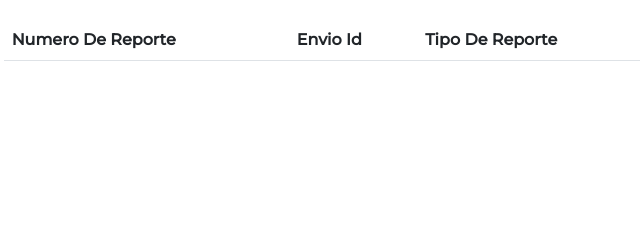
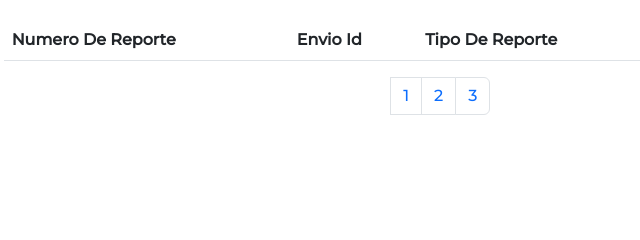
Before and after one commit to Lucas-Naal/Transhipper, a plain HTML site: page pages/reportes.html in a window 1280 px wide. Shown: the top 240 px of the page, 378-1018 px from the left. Drawn offline with nearby package versions, Linux system fonts and the light colour scheme; no server answers.

Commit message:
Some changes

```diff
--- a/pages/reportes.html
+++ b/pages/reportes.html
@@ -106,11 +106,22 @@
               </tbody>
             </table>
           </section>
+          <div>
+            <nav aria-label="Page navigation example">
+              <ul class="pagination justify-content-center">
+                <li class="page-item disabled">
+                  <li class="page-item"><button class="page-link" onclick="cambiarpage()">1</button></li>
+                  <li class="page-item"><button class="page-link" onclick="cambiarpage3()">2</button></li>
+                  <li class="page-item"><button class="page-link" onclick="cambiarpage2()">3</button></li>
+                </li>
+              </ul>
+            </nav>
+          </div>
          </main>
 
 
       </body>
-
+      <script src="/scripts/paginacion/reports/paginacion.js"></script>
         <script src="/scripts/modalData.js"></script>
       <script src="/scripts/killtoke.js"></script>
       <script src="/scripts/report/reportes.js"></script>
--- /dev/null
+++ b/scripts/paginacion/reports/paginacion.js
@@ -0,0 +1,301 @@
+const dataReport= document.querySelector('#reports');
+const cambiar2='http://www.transhipper.somee.com/api/envios/reports/pagination?PageNumber=4&PageSize=10'
+
+async function cambiarpage2() {
+  await fetch(cambiar2,{
+
+        headers:{
+          'Authorization': `Bearer ${localStorage.getItem("token")}`,
+          'Content-Type': 'application/json',
+        }
+      }).then(res => res.json())
+      .then(datos => {
+        createTableEnvios(datos);
+      })
+    }
+
+ function createTableEnvios(datos){
+    dataReport.innerHTML='';
+      for(let valor of datos){
+        dataReport.innerHTML+=`
+
+        <tr>
+          <th scope="grid">${valor.id}</th>
+          <td>${valor.productId}</td>
+          <td>${valor.weightContent}</td>
+          <td>${valor.sourceLocation}</td>
+          <td>${valor.destinationLocation}</td>
+          <td>${valor.placaTransport}</td>
+          <td>
+          <!-- Button trigger modal -->
+     <div class="container" style="height: 60px">
+       <button type="button" class="btn btn-primary" data-bs-toggle="modal" data-bs-target="#exampleModal">
+         <svg xmlns="http://www.w3.org/2000/svg" class="icon icon-tabler icon-tabler-info-circle" width="44" height="44" viewBox="0 0 24 24" stroke-width="1.5" stroke="#ffffff" fill="none" stroke-linecap="round" stroke-linejoin="round">
+           <path stroke="none" d="M0 0h24v24H0z" fill="none"/>
+           <circle cx="12" cy="12" r="9" />
+           <line x1="12" y1="8" x2="12.01" y2="8" />
+           <polyline points="11 12 12 12 12 16 13 16" />
+         </svg>
+       </button>
+     </div>
+
+     <!-- Modal -->
+     <div class="modal fade" id="exampleModal" tabindex="-1" aria-labelledby="exampleModalLabel" aria-hidden="true">
+       <div class="modal-dialog">
+         <div class="modal-content">
+           <div class="modal-header">
+             <h1 class="modal-title fs-5" id="exampleModalLabel">Reporte</h1>
+             <button type="button" class="btn-close" data-bs-dismiss="modal"></button>
+           </div>
+           <div class="modal-body">
+             <form id="moma">
+              <div class="mb-3">
+               <label class="form-label">Buscar por Número de reporte</label>
+               <input  type="text" class="form-control" id="buscador">
+               <button  onclick="buscar()" type="button" class="btn btn-primary mt-2">Buscar</button>
+              </div>
+              <div class="mb-3">
+               <label for="exampleInputEmail1" class="form-label">Reporte Id</label>
+               <input type="text" class="form-control" id="reportId" disabled >
+
+               <div class="mb-3">
+                 <label for="exampleInputPassword1" class="form-label">EnvioID</label>
+                 <input  class="form-control" id="shipID" disabled>
+               </div>
+             </div>
+             <div class="mb-3">
+               <label for="exampleInputPassword1" class="form-label">Tipo De Reporte</label>
+               <input  class="form-control" id="kill" disabled>
+             </div>
+
+             <div class="mb-3">
+               <label for="exampleInputPassword1" class="form-label">Descripción</label>
+               <input  class="form-control" id="kindReport" disabled>
+             </div>
+
+             <div class="form-floating">
+               <select class="form-select" id="floatingSelect" aria-label="Floating label select example">
+                 <option value="Pendiente">Pendiente</option>
+                 <option value="Completo">Completo</option>
+                 <option value="Revisión">Revisión</option>
+               </select>
+               <label for="floatingSelect">Estado Del Reporte</label>
+             </div>
+
+             </form>
+           </div>
+           <div class="modal-footer">
+             <button type="button" class="btn btn-secondary" data-bs-dismiss="modal">Cerrar</button>
+             <button  onclick="changeStatus()" type="submit" class="btn btn-primary">Actualizar Estado</button>
+           </div>
+         </div>
+       </div>
+     </div></td>
+        </tr>
+
+        `
+      }
+
+}
+
+
+
+
+
+const cambiar3='http://www.transhipper.somee.com/api/envios/reports/pagination?PageNumber=3&PageSize=10'
+
+async function cambiarpage3() {
+  await fetch(cambiar3,{
+
+        headers:{
+          'Authorization': `Bearer ${localStorage.getItem("token")}`,
+          'Content-Type': 'application/json',
+        }
+      }).then(res => res.json())
+      .then(datos => {
+        createTableEnvios(datos);
+      })
+    }
+
+    function createTableEnvios(datos){
+        dataReport.innerHTML='';
+      for(let valor of datos){
+        dataReport.innerHTML+=`
+
+        <tr>
+        <th scope="row">${valor.id}</th>
+        <td>${valor.envioId}</td>
+        <td>${valor.typeReport}</td>
+        <td>${valor.status}</td>
+
+        <td>
+        <!-- Button trigger modal -->
+   <div class="container" style="height: 60px">
+     <button type="button" class="btn btn-primary" data-bs-toggle="modal" data-bs-target="#exampleModal">
+       <svg xmlns="http://www.w3.org/2000/svg" class="icon icon-tabler icon-tabler-info-circle" width="44" height="44" viewBox="0 0 24 24" stroke-width="1.5" stroke="#ffffff" fill="none" stroke-linecap="round" stroke-linejoin="round">
+         <path stroke="none" d="M0 0h24v24H0z" fill="none"/>
+         <circle cx="12" cy="12" r="9" />
+         <line x1="12" y1="8" x2="12.01" y2="8" />
+         <polyline points="11 12 12 12 12 16 13 16" />
+       </svg>
+     </button>
+   </div>
+
+   <!-- Modal -->
+   <div class="modal fade" id="exampleModal" tabindex="-1" aria-labelledby="exampleModalLabel" aria-hidden="true">
+     <div class="modal-dialog">
+       <div class="modal-content">
+         <div class="modal-header">
+           <h1 class="modal-title fs-5" id="exampleModalLabel">Reporte</h1>
+           <button type="button" class="btn-close" data-bs-dismiss="modal"></button>
+         </div>
+         <div class="modal-body">
+           <form id="moma">
+            <div class="mb-3">
+             <label class="form-label">Buscar por Número de reporte</label>
+             <input  type="text" class="form-control" id="buscador">
+             <button  onclick="buscar()" type="button" class="btn btn-primary mt-2">Buscar</button>
+            </div>
+            <div class="mb-3">
+             <label for="exampleInputEmail1" class="form-label">Reporte Id</label>
+             <input type="text" class="form-control" id="reportId" disabled >
+
+             <div class="mb-3">
+               <label for="exampleInputPassword1" class="form-label">EnvioID</label>
+               <input  class="form-control" id="shipID" disabled>
+             </div>
+           </div>
+           <div class="mb-3">
+             <label for="exampleInputPassword1" class="form-label">Tipo De Reporte</label>
+             <input  class="form-control" id="kill" disabled>
+           </div>
+
+           <div class="mb-3">
+             <label for="exampleInputPassword1" class="form-label">Descripción</label>
+             <input  class="form-control" id="kindReport" disabled>
+           </div>
+
+           <div class="form-floating">
+             <select class="form-select" id="floatingSelect" aria-label="Floating label select example">
+               <option value="Pendiente">Pendiente</option>
+               <option value="Completo">Completo</option>
+               <option value="Revisión">Revisión</option>
+             </select>
+             <label for="floatingSelect">Estado Del Reporte</label>
+           </div>
+
+           </form>
+         </div>
+         <div class="modal-footer">
+           <button type="button" class="btn btn-secondary" data-bs-dismiss="modal">Cerrar</button>
+           <button  onclick="changeStatus()" type="submit" class="btn btn-primary">Actualizar Estado</button>
+         </div>
+       </div>
+     </div>
+   </div></td>
+        </tr>
+
+        `
+      }
+
+
+}
+
+
+
+const cambiar1='http://www.transhipper.somee.com/api/envios/reports/pagination?PageNumber=2&PageSize=10'
+
+async function cambiarpage() {
+  await fetch(cambiar1,{
+
+        headers:{
+          'Authorization': `Bearer ${localStorage.getItem("token")}`,
+          'Content-Type': 'application/json',
+        }
+      }).then(res => res.json())
+      .then(datos => {
+        createTableEnvios(datos);
+      })
+    }
+
+  function createTableEnvios(datos){
+      dataReport.innerHTML='';
+      for(let valor of datos){
+        dataReport.innerHTML+=`
+
+        <tr>
+        <th scope="row">${valor.id}</th>
+        <td>${valor.envioId}</td>
+        <td>${valor.typeReport}</td>
+        <td>${valor.status}</td>
+        <td>
+        <!-- Button trigger modal -->
+   <div class="container" style="height: 60px">
+     <button type="button" class="btn btn-primary" data-bs-toggle="modal" data-bs-target="#exampleModal">
+       <svg xmlns="http://www.w3.org/2000/svg" class="icon icon-tabler icon-tabler-info-circle" width="44" height="44" viewBox="0 0 24 24" stroke-width="1.5" stroke="#ffffff" fill="none" stroke-linecap="round" stroke-linejoin="round">
+         <path stroke="none" d="M0 0h24v24H0z" fill="none"/>
+         <circle cx="12" cy="12" r="9" />
+         <line x1="12" y1="8" x2="12.01" y2="8" />
+         <polyline points="11 12 12 12 12 16 13 16" />
+       </svg>
+     </button>
+   </div>
+
+   <!-- Modal -->
+   <div class="modal fade" id="exampleModal" tabindex="-1" aria-labelledby="exampleModalLabel" aria-hidden="true">
+     <div class="modal-dialog">
+       <div class="modal-content">
+         <div class="modal-header">
+           <h1 class="modal-title fs-5" id="exampleModalLabel">Reporte</h1>
+           <button type="button" class="btn-close" data-bs-dismiss="modal"></button>
+         </div>
+         <div class="modal-body">
+           <form id="moma">
+            <div class="mb-3">
+             <label class="form-label">Buscar por Número de reporte</label>
+             <input  type="text" class="form-control" id="buscador">
+             <button  onclick="buscar()" type="button" class="btn btn-primary mt-2">Buscar</button>
+            </div>
+            <div class="mb-3">
+             <label for="exampleInputEmail1" class="form-label">Reporte Id</label>
+             <input type="text" class="form-control" id="reportId" disabled >
+
+             <div class="mb-3">
+               <label for="exampleInputPassword1" class="form-label">EnvioID</label>
+               <input  class="form-control" id="shipID" disabled>
+             </div>
+           </div>
+           <div class="mb-3">
+             <label for="exampleInputPassword1" class="form-label">Tipo De Reporte</label>
+             <input  class="form-control" id="kill" disabled>
+           </div>
+
+           <div class="mb-3">
+             <label for="exampleInputPassword1" class="form-label">Descripción</label>
+             <input  class="form-control" id="kindReport" disabled>
+           </div>
+
+           <div class="form-floating">
+             <select class="form-select" id="floatingSelect" aria-label="Floating label select example">
+               <option value="Pendiente">Pendiente</option>
+               <option value="Completo">Completo</option>
+               <option value="Revisión">Revisión</option>
+             </select>
+             <label for="floatingSelect">Estado Del Reporte</label>
+           </div>
+
+           </form>
+         </div>
+         <div class="modal-footer">
+           <button type="button" class="btn btn-secondary" data-bs-dismiss="modal">Cerrar</button>
+           <button  onclick="changeStatus()" type="submit" class="btn btn-primary">Actualizar Estado</button>
+         </div>
+       </div>
+     </div>
+   </div></td>
+        </tr>
+        `
+      }
+
+
+}
--- a/scripts/report/reportes.js
+++ b/scripts/report/reportes.js
@@ -1,5 +1,5 @@
 const reportdata= document.querySelector('#reports');
-const urlReport='http://www.transhipper.somee.com/api/envios/reports'
+const urlReport='http://www.transhipper.somee.com/api/envios/reports/pagination?PageNumber=1&PageSize=10'
 
 function Report(){
   fetch(urlReport,{
```
